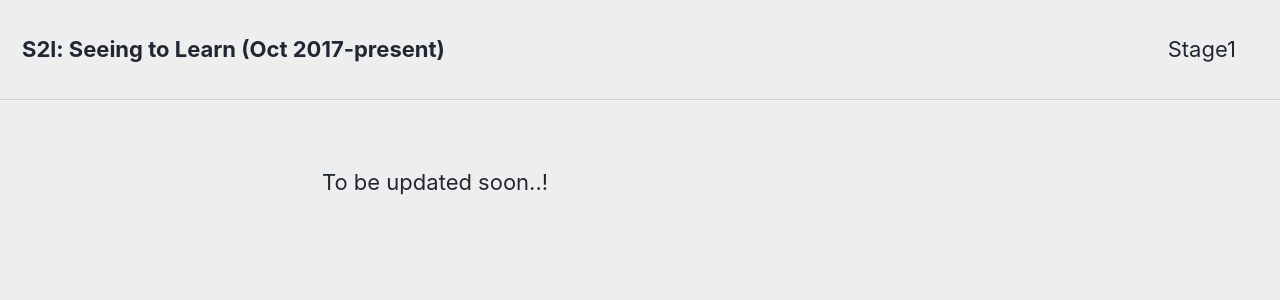
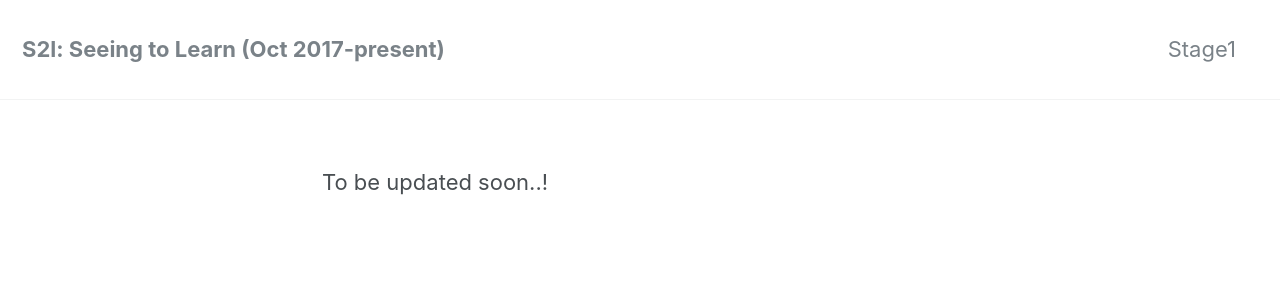
Before and after one commit to leopauly/s2l, a Jekyll site: the page built from _pages/project.md, in a window 1280 px wide and 900 px high. Shown: the top 300 px of the window. Built offline with Jekyll 4.4.1, drawn with Linux system fonts in a browser that asks for light colours.

Commit message:
Update _config.yml

```diff
--- a/_config.yml
+++ b/_config.yml
@@ -5,7 +5,7 @@
 # For technical reasons, this file is *NOT* reloaded automatically when you use
 # `jekyll serve`. If you change this file, please restart the server process.
 
-minimal_mistakes_skin    : "air" # "default" #"air" , "aqua", "contrast", "dark", "dirt", "neon", "mint", "plum", "sunrise"
+minimal_mistakes_skin    : "default" # "default" #"air" , "aqua", "contrast", "dark", "dirt", "neon", "mint", "plum", "sunrise"
 
 # Site Settings
 locale                   : "en"
```
